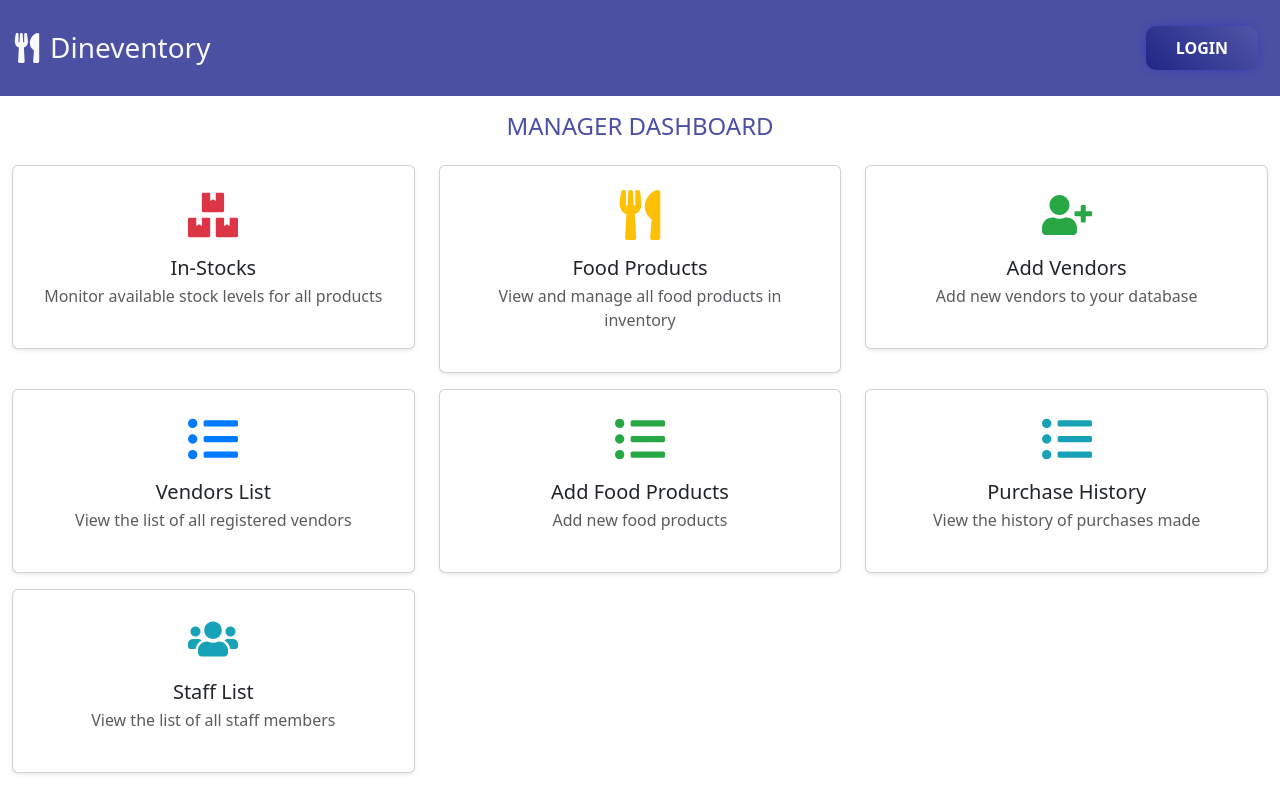
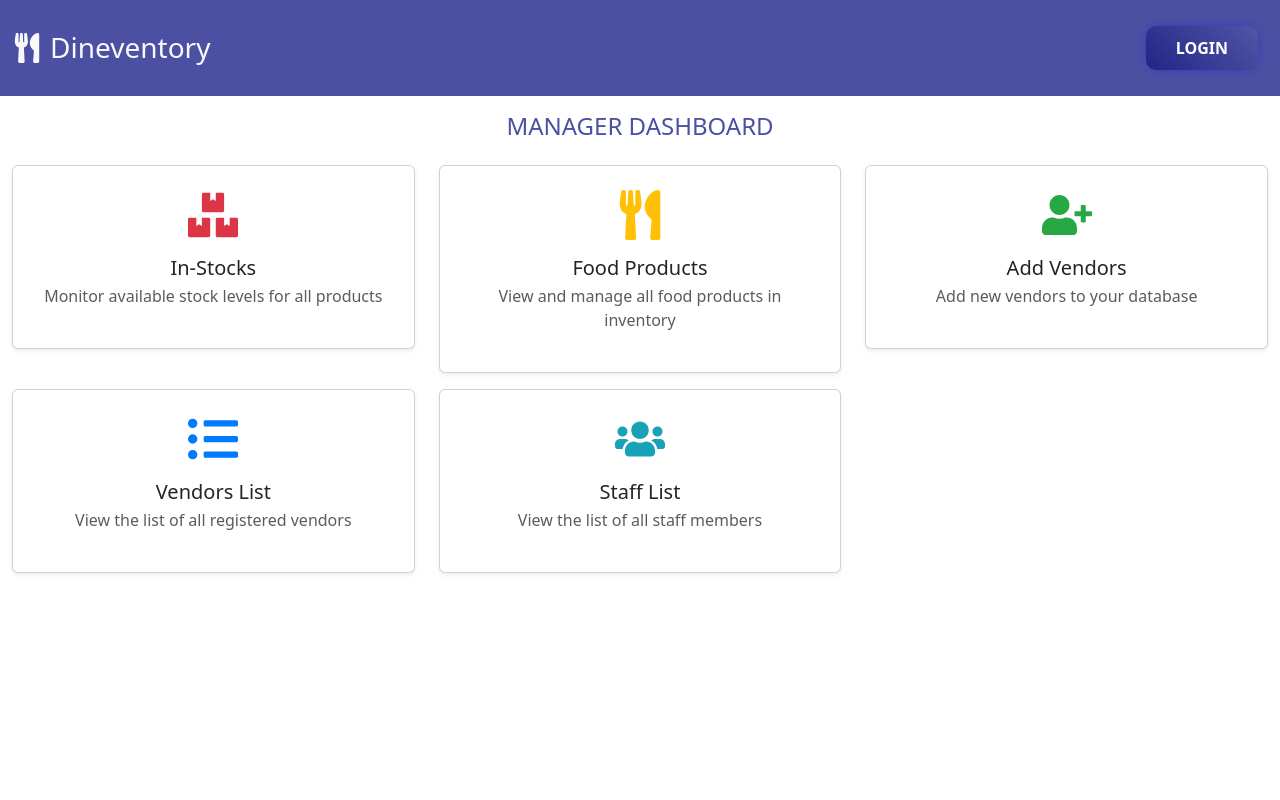
Before and after one commit to madhavan521/Project2frontend, a React (Create React App) app: page /manager in a window 1280 px wide. Built offline with nearby package versions, Linux system fonts and the light colour scheme; no server answers.

Commit message:
Update ManagerDashboard.js

```diff
--- a/src/Components/DashBoard/ManagerDashboard.js
+++ b/src/Components/DashBoard/ManagerDashboard.js
@@ -28,18 +28,6 @@ const ManagerDashboard = () => {
       link: "/vendor",
     },
 
-     {
-          name: "Add Food Products",
-          description: "Add new food products",
-          icon: <FaListUl size={50} color="#28a745" />,
-          link: "/createfood",
-        },
-        {
-          name: "Purchase History",
-          description: "View the history of purchases made",
-          icon: <FaListUl size={50} color="#17a2b8" />,
-          link: "/stockhistory",
-      },
     {
       name: "Staff List",
       description: "View the list of all staff members",
```
